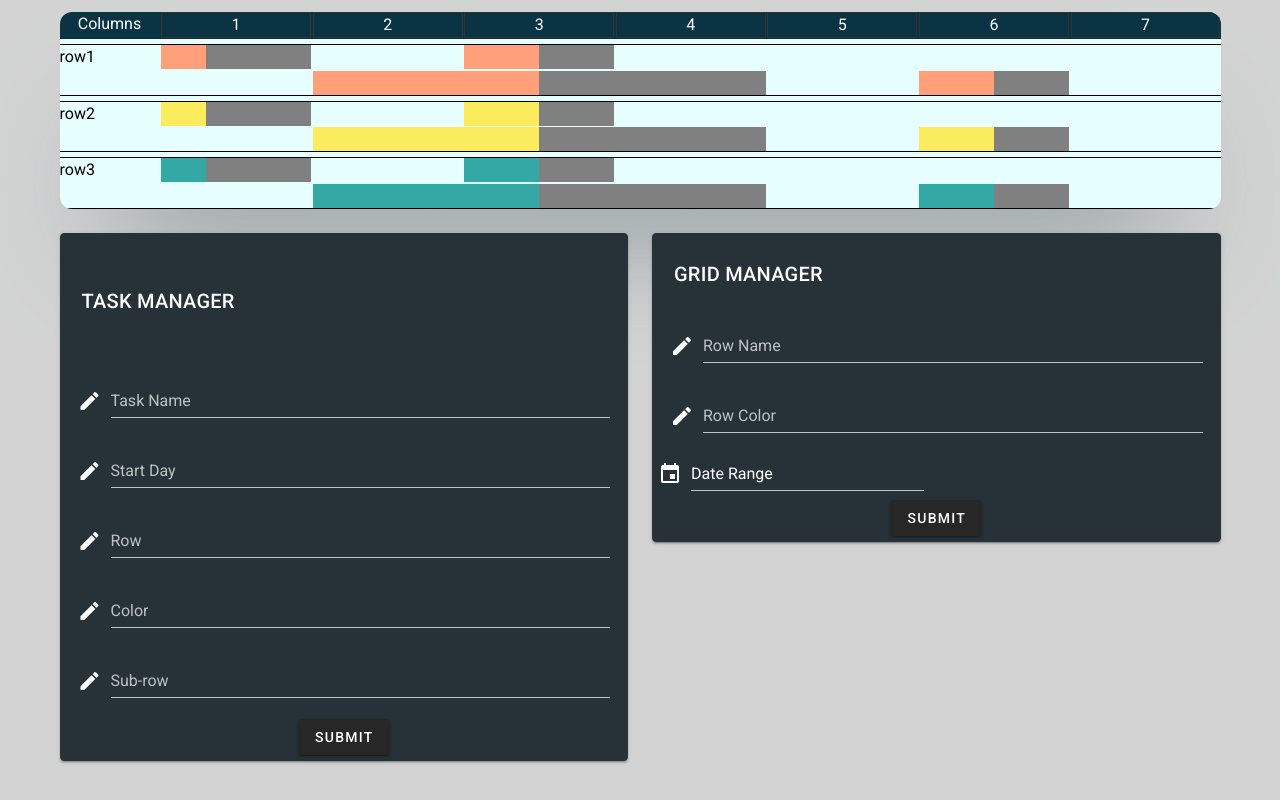
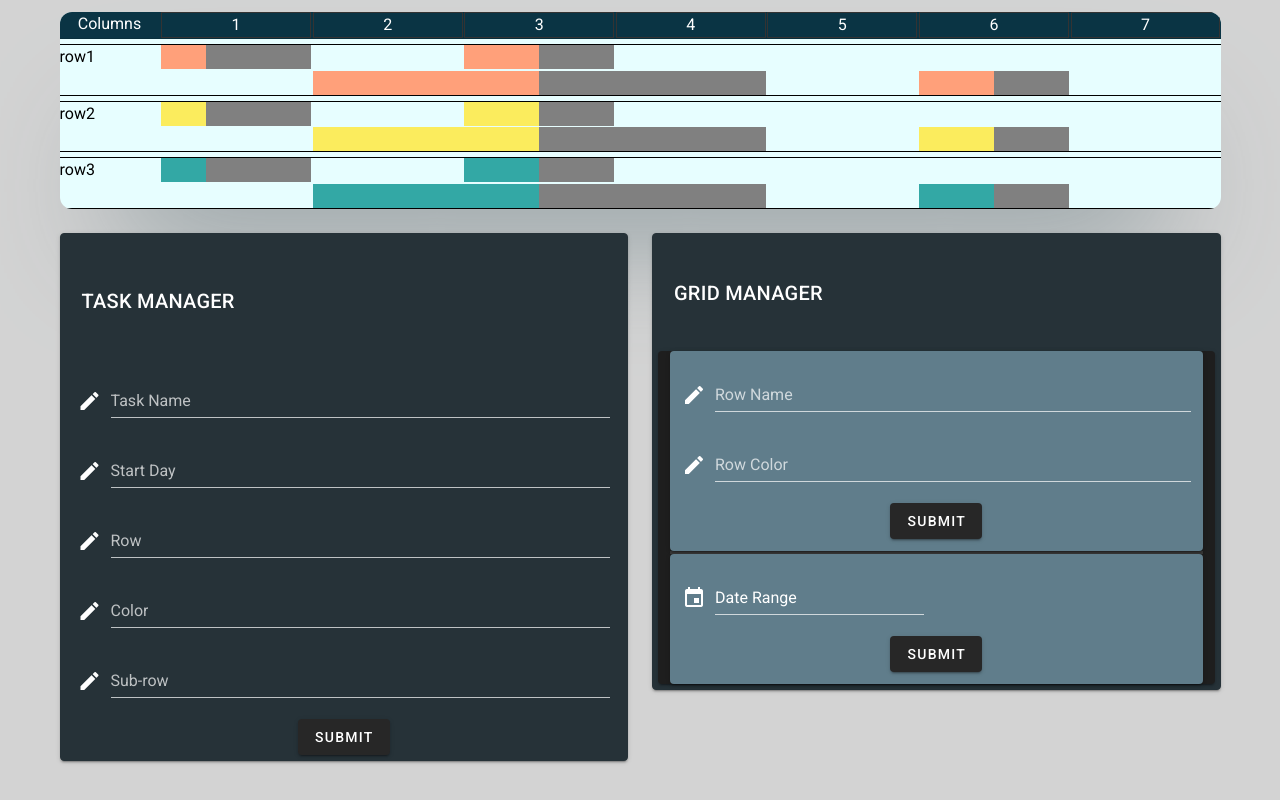
Before and after one commit to DiySane/nuxt-timeline, a Nuxt app: page / in a window 1280 px wide. Built offline with nearby package versions, Linux system fonts and the light colour scheme.

Commit message:
Modified GridManager component * Separated row and column alter section * Changed the look and feel og GM * Added logic to reflect column-span change on the grid

```diff
--- a/components/DateRangePicker.vue
+++ b/components/DateRangePicker.vue
@@ -64,7 +64,7 @@ export default {
       var b = moment(this.dates[1]);
       let startDate = a.format("DD-MM-YYYY");
       let endDate = b.format("DD-MM-YYYY");
-      let columnSpan = Math.abs(a.diff(b, "days"));
+      let columnSpan = Math.abs(a.diff(b, "days")) + 1;
       console.log(columnSpan);
       this.$emit("emitDateRange", {
         startDate,
--- a/components/GridManager.vue
+++ b/components/GridManager.vue
@@ -9,7 +9,9 @@
     >
       GRID MANAGER
     </v-card-title>
-    <v-form class="px-3" ref="form" style="grid-row: 2/5; grid-column: 1/3;">
+    <v-card class="px-3" ref="form" style="grid-row: 2/5; grid-column: 1/3;">
+      <v-card color="#607D8B">
+        <v-col>
           <v-text-field
             label="Row Name"
             v-model="rowName"
@@ -20,11 +22,20 @@
             v-model="rowColor"
             prepend-icon="mdi-pencil"
           ></v-text-field>
-      <v-row>
+          <v-btn @click="emitRow"> Submit</v-btn>
+        </v-col>
+        <v-spacer></v-spacer>
+      </v-card>
+      <v-divider></v-divider>
+      <v-divider></v-divider>
+      <v-divider></v-divider>
+      <v-card color="#607D8B" hover>
+        <v-col>
           <DateRangePicker @emitDateRange="acceptDateRange" />
-      </v-row>
-      <v-btn @click="emitRow"> Submit</v-btn>
-    </v-form>
+          <v-btn @click="emitColumn"> Submit</v-btn>
+        </v-col>
+      </v-card>
+    </v-card>
   </v-card>
 </template>
 
@@ -65,15 +76,17 @@ export default {
       this.rowName = "";
       this.rowColor = "";
     },
+    emitColumn() {
+      this.$emit("addColumn", {
+        startDate: this.startDate,
+        endDate: this.endDate,
+        columnSpan: this.columnSpan
+      });
+    },
     acceptDateRange(dateRange) {
       this.startDate = dateRange.startDate;
       this.endDate = dateRange.endDate;
       this.columnSpan = dateRange.columnSpan;
-      this.$emit("emitDateRange", {
-        startDate: dateRange.startDate,
-        endDate: dateRange.endDate,
-        columnSpan: dateRange.columnSpan
-      });
     }
   }
 };
--- a/components/Header.vue
+++ b/components/Header.vue
@@ -2,7 +2,7 @@
   <div class="row" :style="cssVars">
     <div class="row-label">Columns</div>
     <div v-for="i in columnSpan" :key="i">
-      <ColumnHeader :name="i" :gridColumn="i+1"/>
+      <ColumnHeader :name="i.toString()" :gridColumn="i+1"/>
     </div>
     <!-- <ColumnHeader :name="'Sun'" :gridColumn="2" />
     <ColumnHeader :name="'Mon'" :gridColumn="3" />
--- a/pages/index.vue
+++ b/pages/index.vue
@@ -12,7 +12,7 @@
         <TaskManager />
       </v-col>
       <v-col>
-        <GridManager @addRow="acceptRow"  @emitDateRange="acceptDateRange"/>
+        <GridManager @addRow="acceptRow"  @addColumn="acceptDateRange"/>
       </v-col>
     </v-row>
   </v-container>
```
Also changed, not shown: assets/current-version.png. Lines whose indentation alone changed are shown as unchanged.
